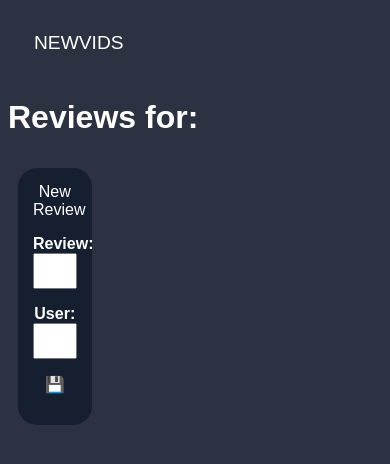
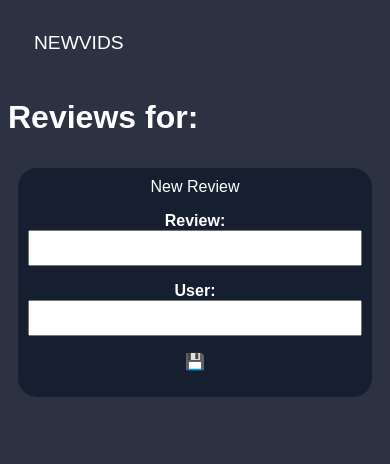
Before and after one commit to 0xaplus/NetVids, a plain HTML site: page movie.html in a window 390 px wide. Drawn offline with Linux system fonts and the light colour scheme; no server answers.

Commit message:
Responsiveness

```diff
--- a/script.js
+++ b/script.js
@@ -4,6 +4,7 @@ const IMG_PATH = "https://image.tmdb.org/t/p/w1280/";
 const SEARCHAPI =
   "https://api.themoviedb.org/3/search/movie?&api_key=41ee980e4b5f05f6693fda00eb7c4fd4&query=";
 const main = document.getElementById("section");
+const divContainer = document.getElementsByClassName("container");
 const form = document.getElementById("form");
 const search = document.getElementById("query");
 
@@ -32,7 +33,6 @@ function returnMovies(url) {
 
       title.innerHTML = `${element.title}<br><a href="movie.html?id=${element.id}&title=${element.title}">reviews</a>`
       image.src = IMG_PATH + element.poster_path;
-        console.log(image.src);
 
       center.appendChild(image);
       div_card.appendChild(center)
@@ -40,6 +40,7 @@ function returnMovies(url) {
       div_column.appendChild(div_card)
       div_row.appendChild(div_column)
 
+      // main.appendChild(div_row)
       main.appendChild(div_row)
     })
   })
--- a/style.css
+++ b/style.css
@@ -53,14 +53,18 @@ input {
 }
 
 .column {
-  float: left;
-  width: 25%;
   padding: 10px 10px;
 }
 
 .card {
   border-radius: 19px;
-  padding: 15px;
+  padding: 10px;
   text-align: center;
   background-color: #151f30;
 }
+
+#section {
+  display: grid;
+  gap: 10px;
+  grid-template-columns: repeat(auto-fit, minmax(280px, 1fr));
+}
```
Also changed, not shown: index.html (+3 -1 lines). Lines whose indentation alone changed are shown as unchanged.
